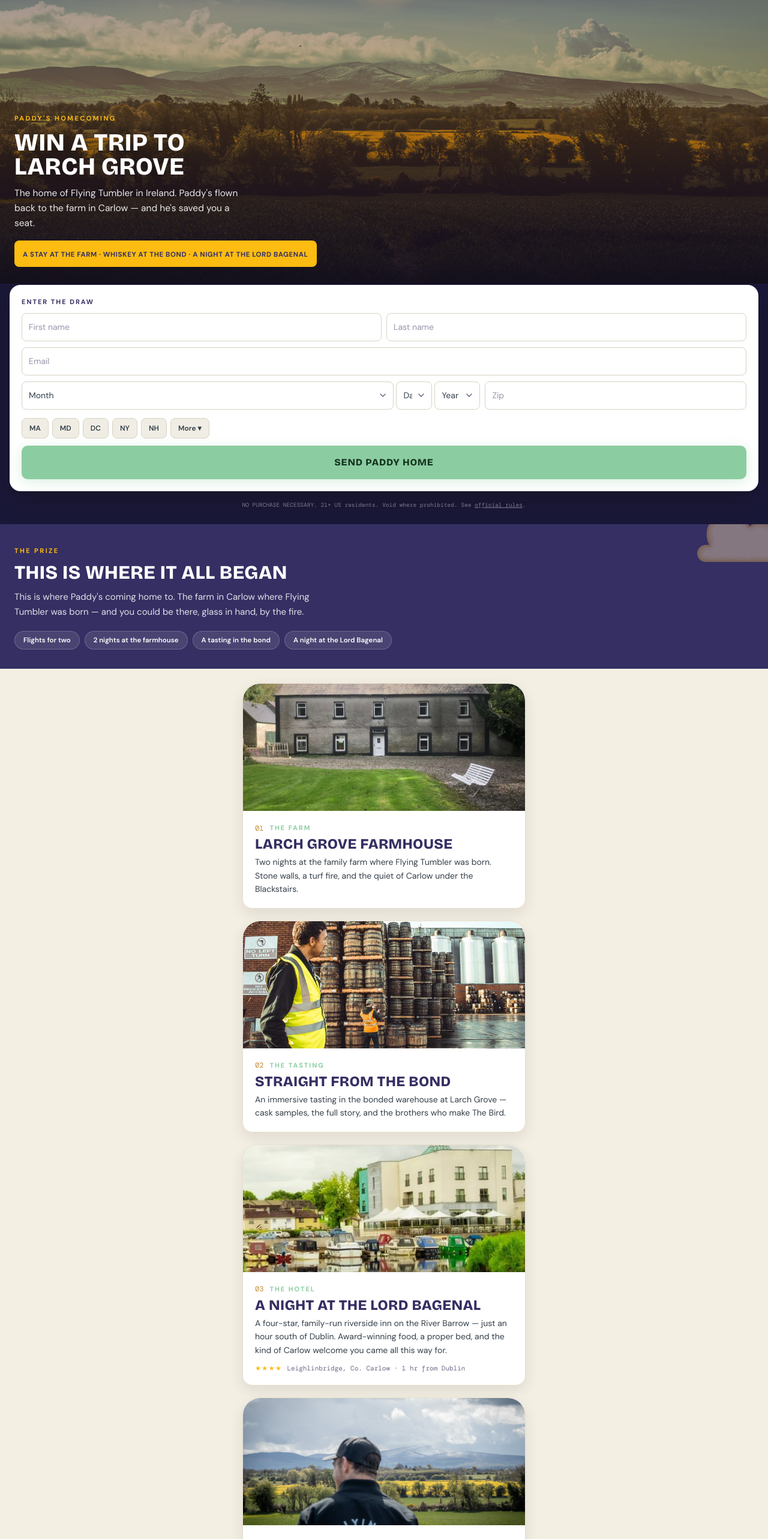
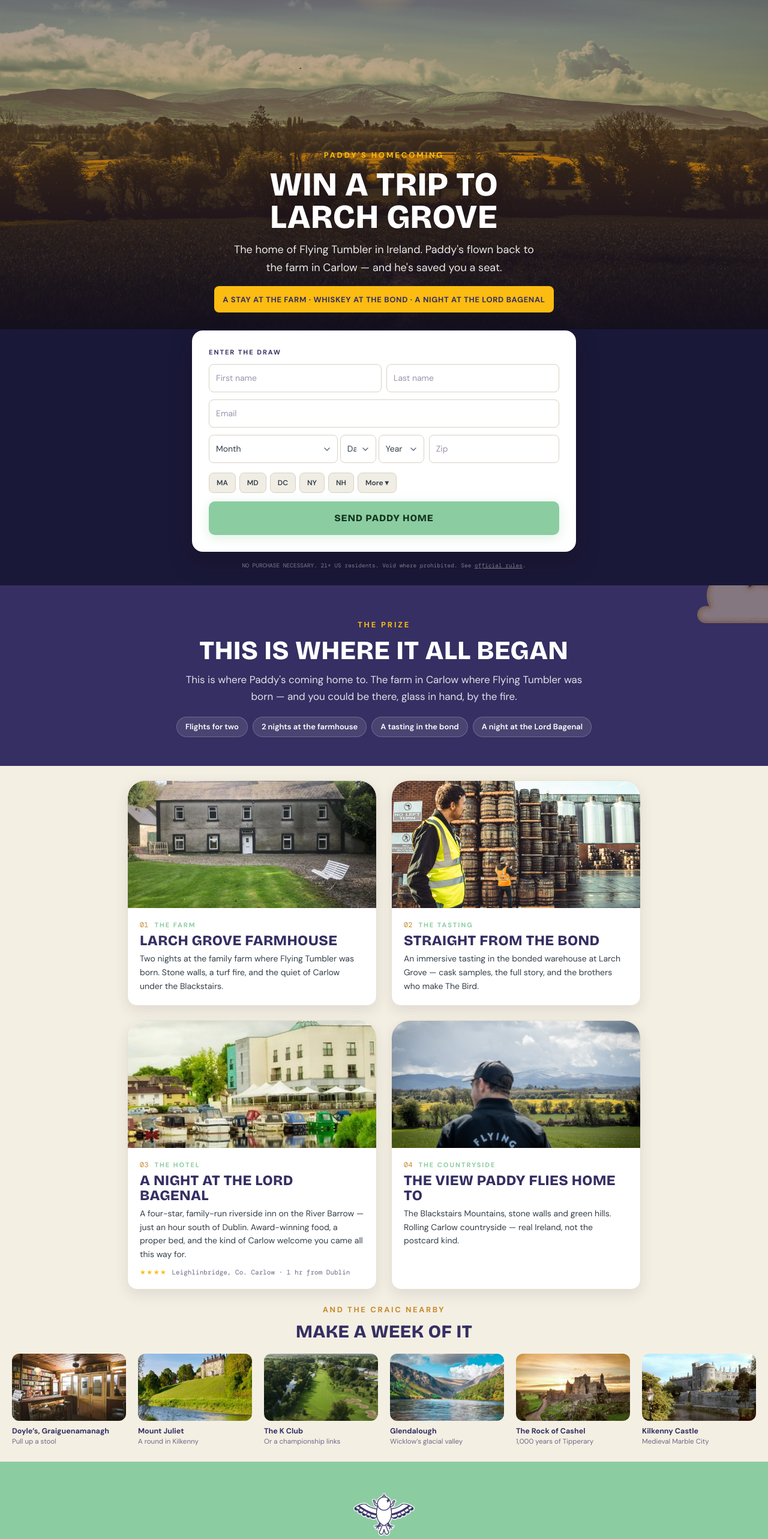
Before and after one commit to PaddyWalsh81/paddys-homecoming, a Next.js app: page / in a window 1280 px wide. Shown: the part 147-2713 px from the top of the page at 60% size. Built offline with nearby package versions, Linux system fonts and the light colour scheme.

Commit message:
Desktop responsive: landing page scales up on lg breakpoint

```diff
--- a/src/app/page.tsx
+++ b/src/app/page.tsx
@@ -485,7 +485,7 @@
           ═══════════════════════════════════════════════════════════════ */}
       <section className="relative" style={{ background: C.deepDark }}>
         {/* Hero image zone */}
-        <div className="relative" style={{ minHeight: 520 }}>
+        <div className="relative min-h-[520px] lg:min-h-[620px]">
           {/* Background photo */}
           <Image
             src="/assets/carlow-fields-mountains.jpg"
@@ -517,25 +517,25 @@
           />
 
           {/* Hero text content */}
-          <div className="relative z-10 mt-auto px-6 pb-7 pt-[260px] flex flex-col gap-3">
-            <p className="text-[11px] font-bold tracking-[0.22em] uppercase" style={{ color: C.yellow }}>Paddy&apos;s Homecoming</p>
-            <h1 className="font-display font-extrabold text-[38px] sm:text-[41px] leading-[0.98] tracking-[0.015em] uppercase text-white" style={{ textShadow: "0 2px 24px rgba(20,14,28,.5)" }}>
+          <div className="relative z-10 mt-auto px-6 pb-7 pt-[260px] lg:pt-[320px] flex flex-col gap-3 lg:items-center lg:text-center lg:max-w-3xl lg:mx-auto">
+            <p className="text-[11px] lg:text-[13px] font-bold tracking-[0.22em] uppercase" style={{ color: C.yellow }}>Paddy&apos;s Homecoming</p>
+            <h1 className="font-display font-extrabold text-[38px] sm:text-[41px] lg:text-[56px] leading-[0.98] tracking-[0.015em] uppercase text-white" style={{ textShadow: "0 2px 24px rgba(20,14,28,.5)" }}>
               Win a trip to<br />Larch Grove
             </h1>
-            <p className="text-[15.5px] leading-relaxed text-white/90 max-w-sm">
+            <p className="text-[15.5px] lg:text-[18px] leading-relaxed text-white/90 max-w-sm lg:max-w-lg">
               The home of Flying Tumbler in Ireland. Paddy&apos;s flown back to the farm in Carlow &mdash; and he&apos;s saved you a seat.
             </p>
-            <div className="self-start rounded-lg px-3.5 py-2.5 mt-1" style={{ background: C.yellow, color: C.purple }}>
-              <span className="text-[11.5px] font-bold tracking-[0.05em] uppercase">A stay at the farm &middot; whiskey at the bond &middot; a night at the Lord Bagenal</span>
+            <div className="self-start lg:self-center rounded-lg px-3.5 py-2.5 mt-1" style={{ background: C.yellow, color: C.purple }}>
+              <span className="text-[11.5px] lg:text-[13px] font-bold tracking-[0.05em] uppercase">A stay at the farm &middot; whiskey at the bond &middot; a night at the Lord Bagenal</span>
             </div>
           </div>
         </div>
 
         {/* ── Form zone ── */}
-        <div className="relative px-4 pb-6 pt-1" style={{ background: C.deepDark }}>
+        <div className="relative px-4 pb-6 pt-1 lg:max-w-2xl lg:mx-auto" style={{ background: C.deepDark }}>
           <form
             onSubmit={submitEntry}
-            className="rounded-[18px] p-4 sm:p-5 flex flex-col gap-2.5 fade-in"
+            className="rounded-[18px] p-4 sm:p-5 lg:p-7 flex flex-col gap-2.5 lg:gap-3 fade-in"
             style={{ background: "#FFFFFF", boxShadow: "0 16px 36px rgba(20,14,28,.4)", marginTop: -2 }}
           >
             <p className="text-[11px] font-bold tracking-[0.18em] uppercase" style={{ color: C.purple }}>Enter the draw</p>
@@ -655,24 +655,24 @@
       <section style={{ background: C.warmPaper }}>
 
         {/* ── Intro panel ── */}
-        <div className="relative overflow-hidden px-6 pt-9 pb-8" style={{ background: C.purple }}>
+        <div className="relative overflow-hidden px-6 lg:px-12 pt-9 pb-8 lg:pt-14 lg:pb-12 lg:text-center" style={{ background: C.purple }}>
           <Image src="/assets/cloud-gold-1.png" alt="" width={150} height={75} className="absolute -top-5 -right-8 opacity-40 pointer-events-none" />
-          <p className="relative text-[11px] font-bold tracking-[0.22em] uppercase" style={{ color: C.yellow }}>The prize</p>
-          <h2 className="relative font-display font-extrabold text-[30px] sm:text-[32px] leading-[1.02] tracking-[0.015em] uppercase text-white mt-3">
+          <p className="relative text-[11px] lg:text-[13px] font-bold tracking-[0.22em] uppercase" style={{ color: C.yellow }}>The prize</p>
+          <h2 className="relative font-display font-extrabold text-[30px] sm:text-[32px] lg:text-[44px] leading-[1.02] tracking-[0.015em] uppercase text-white mt-3">
             This is where it all began
           </h2>
-          <p className="relative text-[15px] leading-relaxed text-white/85 mt-3 max-w-lg">
+          <p className="relative text-[15px] lg:text-[17px] leading-relaxed text-white/85 mt-3 max-w-lg lg:max-w-2xl lg:mx-auto">
             This is where Paddy&apos;s coming home to. The farm in Carlow where Flying Tumbler was born &mdash; and you could be there, glass in hand, by the fire.
           </p>
-          <div className="relative flex flex-wrap gap-2 mt-5">
+          <div className="relative flex flex-wrap gap-2 mt-5 lg:justify-center">
             {["Flights for two", "2 nights at the farmhouse", "A tasting in the bond", "A night at the Lord Bagenal"].map((t) => (
-              <span key={t} className="rounded-full px-3.5 py-1.5 text-[11.5px] font-semibold text-white" style={{ background: "rgba(255,255,255,.1)", border: "1px solid rgba(255,255,255,.2)" }}>{t}</span>
+              <span key={t} className="rounded-full px-3.5 py-1.5 text-[11.5px] lg:text-[13px] font-semibold text-white" style={{ background: "rgba(255,255,255,.1)", border: "1px solid rgba(255,255,255,.2)" }}>{t}</span>
             ))}
           </div>
         </div>
 
         {/* ── Editorial cards ── */}
-        <div className="px-4 sm:px-5 pt-6 pb-2 flex flex-col gap-5 max-w-lg mx-auto">
+        <div className="px-4 sm:px-5 pt-6 pb-2 flex flex-col gap-5 max-w-lg lg:max-w-4xl mx-auto lg:grid lg:grid-cols-2 lg:gap-6">
           {PRIZE_CARDS.map((card) => (
             <div key={card.num} className="rounded-t-[28px] rounded-b-2xl overflow-hidden" style={{ background: "#FFFFFF", boxShadow: "0 8px 22px rgba(40,28,46,.1)", border: `1px solid ${C.warmBorderLight}` }}>
               <div className="rounded-t-[28px] overflow-hidden h-[212px] relative">
@@ -698,13 +698,13 @@
 
         {/* ── Craic nearby ── */}
         <div className="pt-4 pb-1.5">
-          <div className="px-5 flex flex-col gap-1">
-            <p className="text-[11px] font-bold tracking-[0.2em] uppercase" style={{ color: C.gold }}>And the craic nearby</p>
-            <h2 className="font-display font-extrabold text-[21px] tracking-[0.015em] uppercase" style={{ color: C.purple }}>Make a week of it</h2>
+          <div className="px-5 flex flex-col gap-1 lg:text-center lg:items-center">
+            <p className="text-[11px] lg:text-[13px] font-bold tracking-[0.2em] uppercase" style={{ color: C.gold }}>And the craic nearby</p>
+            <h2 className="font-display font-extrabold text-[21px] lg:text-[30px] tracking-[0.015em] uppercase" style={{ color: C.purple }}>Make a week of it</h2>
           </div>
-          <div className="craic-row flex gap-3 overflow-x-auto px-5 pt-3.5 pb-5" style={{ scrollSnapType: "x mandatory" }}>
+          <div className="craic-row flex gap-3 lg:gap-5 overflow-x-auto px-5 pt-3.5 pb-5 lg:justify-center" style={{ scrollSnapType: "x mandatory" }}>
             {CRAIC_ITEMS.map((item) => (
-              <div key={item.title} className="flex-shrink-0 w-[154px]" style={{ scrollSnapAlign: "start" }}>
+              <div key={item.title} className="flex-shrink-0 w-[154px] lg:w-[190px]" style={{ scrollSnapAlign: "start" }}>
                 <div className="rounded-xl overflow-hidden h-[112px] relative">
                   <Image src={item.img} alt={item.title} fill className="object-cover" />
                 </div>
@@ -716,16 +716,16 @@
         </div>
 
         {/* ── Closer CTA ── */}
-        <div className="relative flex flex-col gap-3 items-center text-center px-6 py-7" style={{ background: C.green }}>
-          <Image src="/assets/paddy-flying.png" alt="Paddy the Pigeon" width={100} height={64} className="h-16 w-auto" />
-          <h2 className="font-display font-extrabold text-[25px] leading-[1.05] tracking-[0.015em] uppercase" style={{ color: "#1d3b29" }}>
+        <div className="relative flex flex-col gap-3 lg:gap-4 items-center text-center px-6 py-7 lg:py-12" style={{ background: C.green }}>
+          <Image src="/assets/paddy-flying.png" alt="Paddy the Pigeon" width={100} height={64} className="h-16 lg:h-20 w-auto" />
+          <h2 className="font-display font-extrabold text-[25px] lg:text-[36px] leading-[1.05] tracking-[0.015em] uppercase" style={{ color: "#1d3b29" }}>
             This is where you&apos;re going
           </h2>
-          <p className="text-[14px] leading-relaxed max-w-[32ch]" style={{ color: "#234a35" }}>
+          <p className="text-[14px] lg:text-[17px] leading-relaxed max-w-[32ch] lg:max-w-lg" style={{ color: "#234a35" }}>
             Scan, enter, and you could be the one Paddy brings home. Drawn 31 December 2026.
           </p>
           <button onClick={scrollToForm}
-            className="rounded-[10px] px-6 py-3.5 font-display font-extrabold text-[15px] tracking-[0.05em] uppercase text-white transition-all hover:scale-[1.02] active:scale-[0.98] mt-0.5"
+            className="rounded-[10px] px-6 lg:px-8 py-3.5 lg:py-4 font-display font-extrabold text-[15px] lg:text-[17px] tracking-[0.05em] uppercase text-white transition-all hover:scale-[1.02] active:scale-[0.98] mt-0.5"
             style={{ background: C.purple }}>
             Enter to win
           </button>
```
